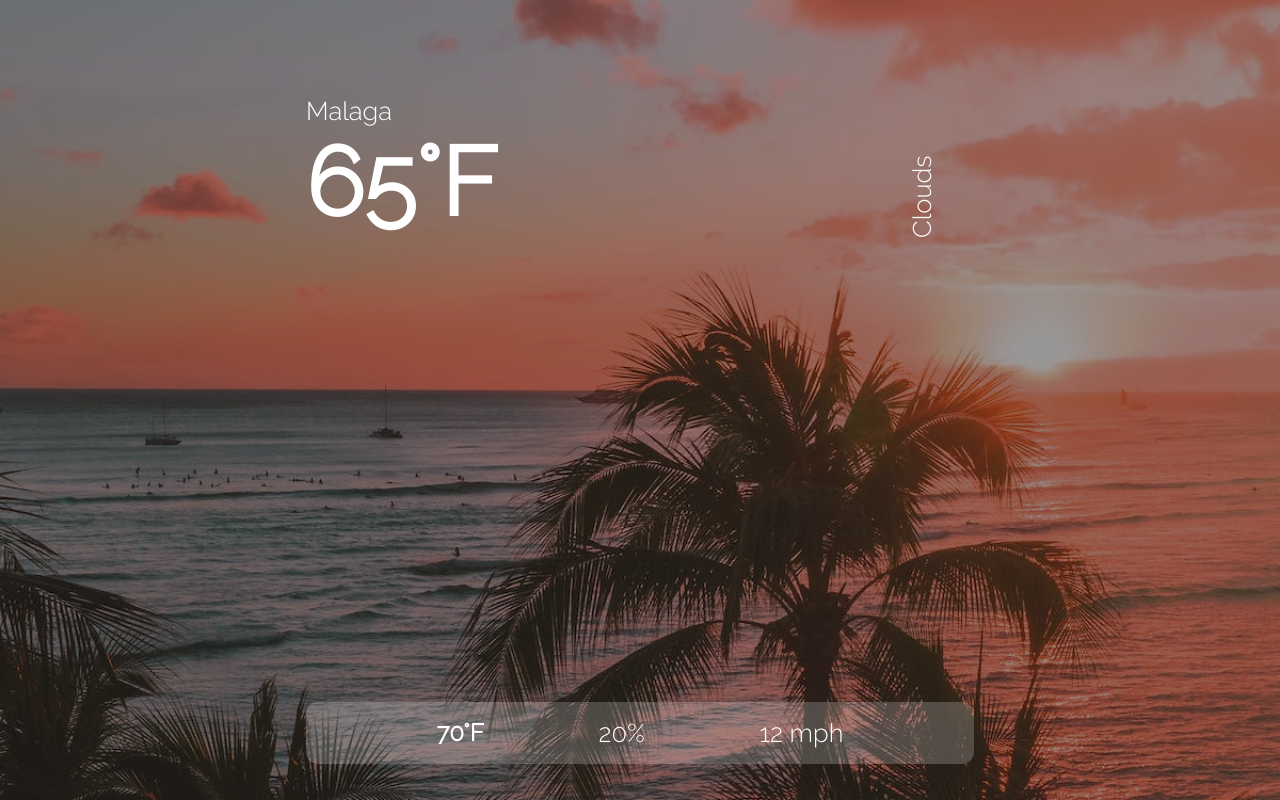
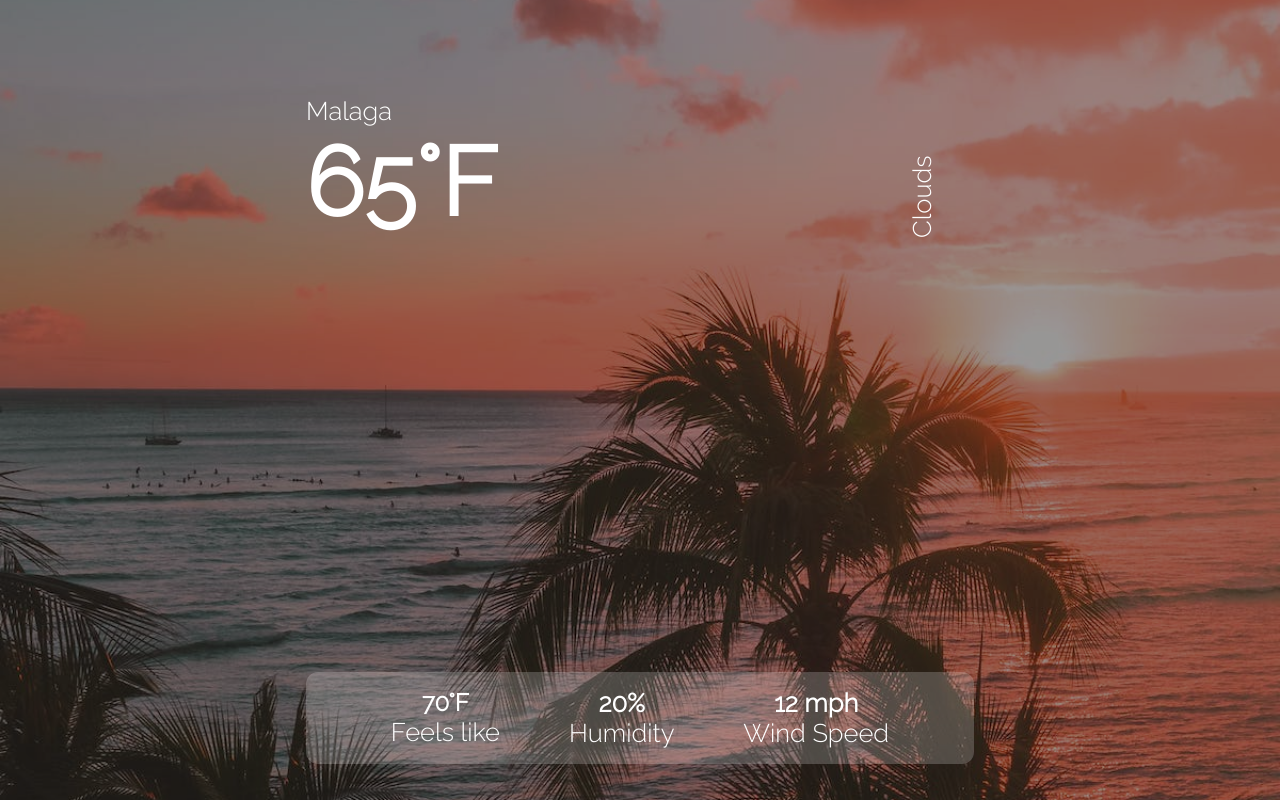
Before and after one commit to keironchaudhry/weather-app, a React (Create React App) app: page / in a window 1280 px wide. Built offline with nearby package versions, Linux system fonts and the light colour scheme; no server answers; the HTML template or start-up script is replaced by a standard one.

Commit message:
Feat: Add weather descriptions + bold class

```diff
--- a/src/App.js
+++ b/src/App.js
@@ -20,13 +20,16 @@ function App() {
         </div>
         <div className="bottom">
           <div className="feels">
-            <h2>70°F</h2>
+            <h2 className="bold">70°F</h2>
+            <p>Feels like</p>
           </div>
           <div className="humidity">
-            <p>20%</p>
+            <p className="bold">20%</p>
+            <p>Humidity</p>
           </div>
           <div className="wind">
-            <p>12 mph</p>
+            <p className="bold">12 mph</p>
+            <p>Wind Speed</p>
           </div>
         </div>
       </div>
--- a/src/index.css
+++ b/src/index.css
@@ -74,3 +74,7 @@ h1 {
   border-radius: 12px;
   background-color: rgba(255, 255, 255, 0.2);
 }
+
+.bold {
+  font-weight: 700;
+}
```
